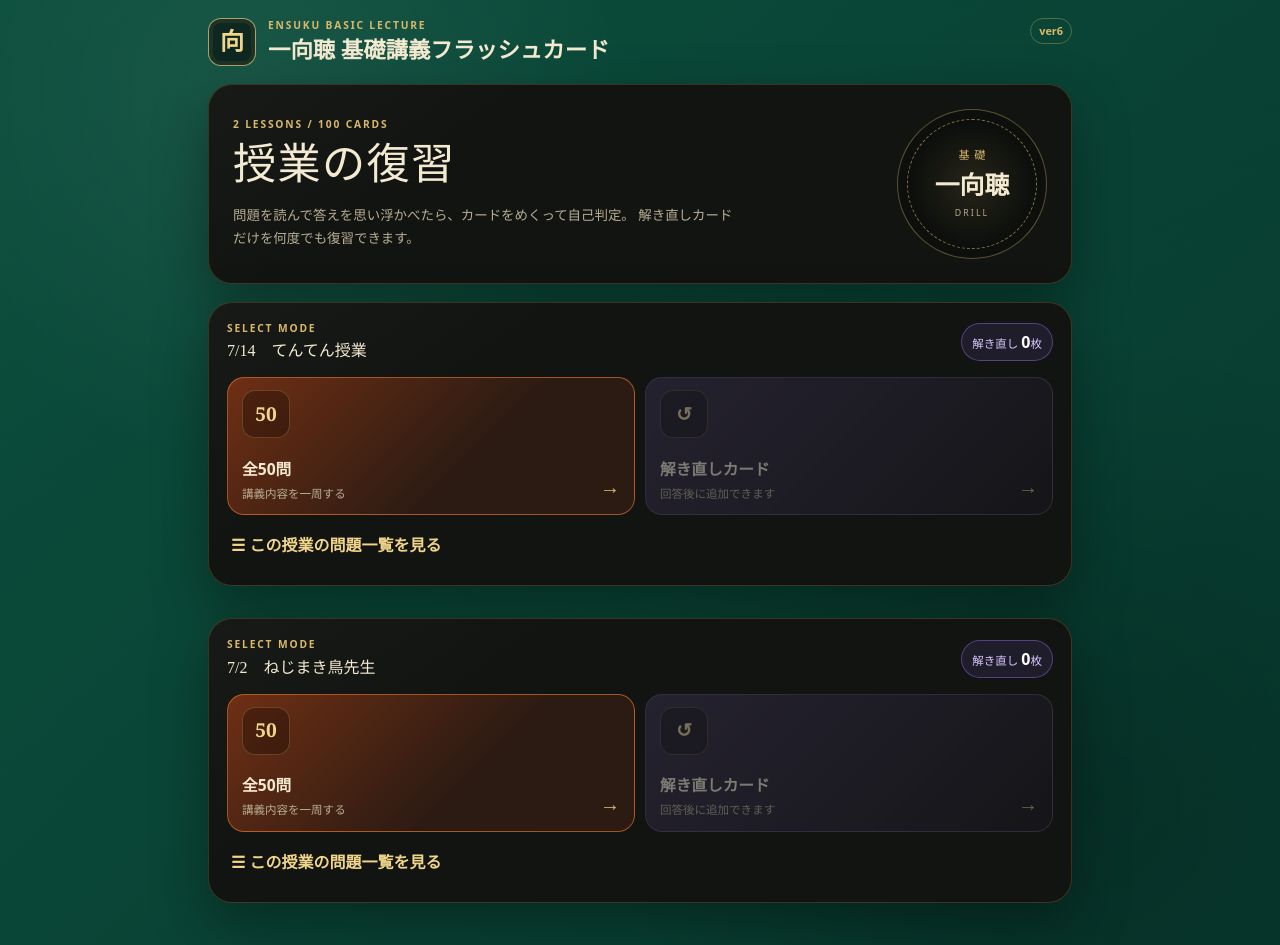
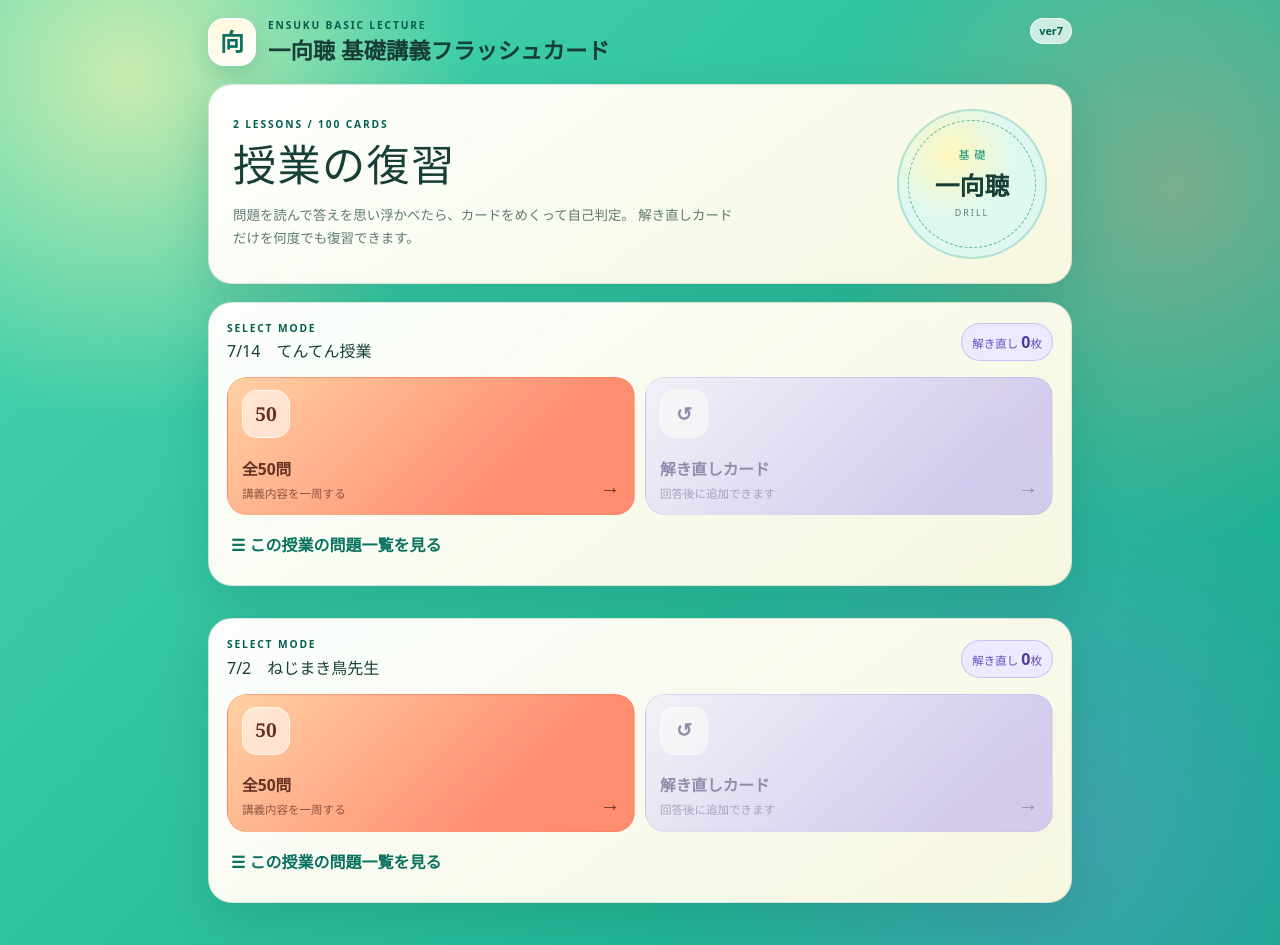
Before and after one commit to tenten-ensuku/ensuku-basic-flashcards, a Next.js app: page / in a window 1280 px wide. Built offline with nearby package versions, Linux system fonts and the light colour scheme.

Commit message:
Brighten flashcard interface

```diff
--- a/app/globals.css
+++ b/app/globals.css
@@ -1,21 +1,21 @@
 @import "tailwindcss";
 
 :root {
-  --felt: #0c4f3d;
-  --felt-dark: #07392e;
-  --panel: #111411;
-  --panel-2: #191c18;
-  --cream: #f4ead1;
-  --muted: #b8ad93;
-  --gold: #d9b86c;
-  --gold-bright: #f0d58b;
-  --orange: #ef7b32;
-  --orange-dark: #b74f1e;
-  --purple: #7654b5;
-  --purple-dark: #4c367b;
-  --green-light: #5fbf88;
-  --line: rgba(217, 184, 108, 0.2);
-  --shadow: 0 22px 55px rgba(0, 0, 0, 0.34);
+  --felt: #48d6b0;
+  --felt-dark: #12a98b;
+  --panel: #fffaf2;
+  --panel-2: #ffffff;
+  --cream: #173f37;
+  --muted: #607a73;
+  --gold: #0b8f75;
+  --gold-bright: #08715f;
+  --orange: #ff7e61;
+  --orange-dark: #e85f45;
+  --purple: #9d88f5;
+  --purple-dark: #725bd4;
+  --green-light: #0a9b76;
+  --line: rgba(20, 86, 73, 0.14);
+  --shadow: 0 18px 46px rgba(9, 91, 73, 0.18);
 }
 
 * {
@@ -59,8 +59,9 @@ summary:focus-visible {
   min-height: 100svh;
   overflow: hidden;
   background:
-    radial-gradient(circle at 20% 10%, rgba(255, 255, 255, 0.06), transparent 28%),
-    radial-gradient(circle at 85% 85%, rgba(0, 0, 0, 0.2), transparent 35%),
+    radial-gradient(circle at 10% 8%, rgba(255, 246, 178, 0.72), transparent 24%),
+    radial-gradient(circle at 92% 20%, rgba(255, 153, 125, 0.38), transparent 25%),
+    radial-gradient(circle at 82% 88%, rgba(157, 136, 245, 0.3), transparent 30%),
     linear-gradient(135deg, var(--felt), var(--felt-dark));
 }
 
@@ -69,7 +70,7 @@ summary:focus-visible {
   z-index: 0;
   inset: 0;
   pointer-events: none;
-  opacity: 0.3;
+  opacity: 0.16;
   background-image:
     repeating-linear-gradient(37deg, transparent 0 2px, rgba(255, 255, 255, 0.018) 2px 3px),
     repeating-linear-gradient(117deg, transparent 0 3px, rgba(0, 0, 0, 0.025) 3px 4px);
@@ -102,12 +103,12 @@ summary:focus-visible {
   width: 48px;
   height: 48px;
   place-items: center;
-  border: 1px solid rgba(240, 213, 139, 0.7);
-  border-radius: 13px;
-  background: rgba(12, 23, 18, 0.72);
-  color: var(--gold-bright);
-  box-shadow: inset 0 0 0 4px rgba(217, 184, 108, 0.08);
-  font-family: "Yu Mincho", "Hiragino Mincho ProN", serif;
+  border: 2px solid rgba(255, 255, 255, 0.85);
+  border-radius: 16px;
+  background: linear-gradient(145deg, #fff8d8, #ffffff);
+  color: #08715f;
+  box-shadow: 0 8px 20px rgba(8, 113, 95, 0.18);
+  font-family: inherit;
   font-size: 1.5rem;
   font-weight: 800;
 }
@@ -116,7 +117,7 @@ summary:focus-visible {
 .section-kicker,
 .hero-kicker {
   margin: 0 0 3px;
-  color: var(--gold);
+  color: #075f50;
   font-size: 0.64rem;
   font-weight: 800;
   letter-spacing: 0.18em;
@@ -124,7 +125,7 @@ summary:focus-visible {
 
 .brand h1 {
   margin: 0;
-  font-family: "Yu Mincho", "Hiragino Mincho ProN", serif;
+  font-family: inherit;
   font-size: clamp(1rem, 4vw, 1.4rem);
   font-weight: 800;
   line-height: 1.32;
@@ -132,10 +133,11 @@ summary:focus-visible {
 
 .version {
   align-self: start;
-  border: 1px solid rgba(217, 184, 108, 0.35);
+  border: 1px solid rgba(255, 255, 255, 0.8);
   border-radius: 999px;
   padding: 4px 8px;
-  color: var(--gold);
+  background: rgba(255, 255, 255, 0.72);
+  color: #075f50;
   font-size: 0.68rem;
   font-weight: 800;
 }
@@ -145,9 +147,7 @@ summary:focus-visible {
 .result-panel {
   border: 1px solid var(--line);
   border-radius: 24px;
-  background:
-    linear-gradient(145deg, rgba(255, 255, 255, 0.025), transparent 30%),
-    var(--panel);
+  background: linear-gradient(145deg, rgba(255, 255, 255, 0.98), rgba(255, 250, 226, 0.96));
   box-shadow: var(--shadow);
 }
 
@@ -164,7 +164,7 @@ summary:focus-visible {
 .hero-copy h2 {
   margin: 6px 0 12px;
   color: var(--cream);
-  font-family: "Yu Mincho", "Hiragino Mincho ProN", serif;
+  font-family: inherit;
   font-size: clamp(1.65rem, 7vw, 2.7rem);
   line-height: 1.24;
   letter-spacing: 0.03em;
@@ -184,11 +184,11 @@ summary:focus-visible {
   width: 150px;
   height: 150px;
   align-content: center;
-  border: 1px solid rgba(217, 184, 108, 0.38);
+  border: 2px solid rgba(8, 143, 117, 0.22);
   border-radius: 50%;
   background:
-    radial-gradient(circle, rgba(217, 184, 108, 0.13), transparent 58%),
-    rgba(0, 0, 0, 0.22);
+    radial-gradient(circle at 35% 30%, #fff7bd, transparent 45%),
+    #dff8ef;
   text-align: center;
 }
 
@@ -196,7 +196,7 @@ summary:focus-visible {
 .hero-seal::after {
   position: absolute;
   inset: 9px;
-  border: 1px dashed rgba(217, 184, 108, 0.35);
+  border: 1px dashed rgba(8, 143, 117, 0.35);
   border-radius: 50%;
   content: "";
 }
@@ -218,7 +218,7 @@ summary:focus-visible {
 
 .hero-seal strong {
   margin: 3px 0;
-  font-family: "Yu Mincho", "Hiragino Mincho ProN", serif;
+  font-family: inherit;
   font-size: 1.55rem;
 }
 
@@ -252,21 +252,21 @@ summary:focus-visible {
 .list-top h2,
 .result-panel h2 {
   margin: 0;
-  font-family: "Yu Mincho", "Hiragino Mincho ProN", serif;
+  font-family: inherit;
 }
 
 .review-count {
   flex: 0 0 auto;
-  border: 1px solid rgba(118, 84, 181, 0.65);
+  border: 1px solid rgba(114, 91, 212, 0.28);
   border-radius: 999px;
   padding: 6px 10px;
-  background: rgba(118, 84, 181, 0.15);
-  color: #d8c8ff;
+  background: #eee9ff;
+  color: #624dbd;
   font-size: 0.72rem;
 }
 
 .review-count strong {
-  color: #fff;
+  color: #4e3b9d;
   font-size: 1rem;
 }
 
@@ -283,8 +283,8 @@ summary:focus-visible {
   gap: 12px;
   width: 100%;
   min-height: 76px;
-  border: 1px solid rgba(217, 184, 108, 0.2);
-  border-radius: 17px;
+  border: 1px solid rgba(20, 86, 73, 0.12);
+  border-radius: 20px;
   padding: 12px 14px;
   background: var(--panel-2);
   cursor: pointer;
@@ -294,8 +294,8 @@ summary:focus-visible {
 
 .mode-card:not(:disabled):hover {
   transform: translateY(-2px);
-  border-color: rgba(240, 213, 139, 0.6);
-  background: #20251f;
+  border-color: rgba(8, 143, 117, 0.3);
+  filter: saturate(1.06) brightness(1.02);
 }
 
 .mode-card:active:not(:disabled) {
@@ -303,19 +303,21 @@ summary:focus-visible {
 }
 
 .mode-card--primary {
-  border-color: rgba(239, 123, 50, 0.6);
-  background: linear-gradient(135deg, #6f2f14, #2c1b13 60%);
+  border-color: rgba(232, 95, 69, 0.22);
+  background: linear-gradient(135deg, #ffd0a4, #ff8d70 72%);
+  color: #663225;
 }
 
 .mode-card--review {
-  border-color: rgba(118, 84, 181, 0.62);
-  background: linear-gradient(135deg, rgba(76, 54, 123, 0.78), #1c1727);
+  border-color: rgba(114, 91, 212, 0.22);
+  background: linear-gradient(135deg, #eee9ff, #b9a8fb 78%);
+  color: #44357f;
 }
 
 .mode-card:disabled {
   cursor: not-allowed;
-  filter: grayscale(0.4);
-  opacity: 0.48;
+  filter: grayscale(0.12);
+  opacity: 0.56;
 }
 
 .mode-card__number {
@@ -323,10 +325,10 @@ summary:focus-visible {
   width: 48px;
   height: 48px;
   place-items: center;
-  border: 1px solid rgba(217, 184, 108, 0.25);
-  border-radius: 13px;
-  background: rgba(0, 0, 0, 0.28);
-  color: var(--gold-bright);
+  border: 1px solid rgba(255, 255, 255, 0.68);
+  border-radius: 15px;
+  background: rgba(255, 255, 255, 0.54);
+  color: currentColor;
   font-family: Georgia, serif;
   font-size: 1.2rem;
   font-weight: 800;
@@ -343,12 +345,13 @@ summary:focus-visible {
 
 .mode-card small {
   margin-top: 4px;
-  color: var(--muted);
+  color: currentColor;
+  opacity: 0.72;
   font-size: 0.72rem;
 }
 
 .mode-card__arrow {
-  color: var(--gold);
+  color: currentColor;
   font-size: 1.25rem;
 }
 
@@ -372,7 +375,7 @@ summary:focus-visible {
 
 .last-result {
   margin: 0;
-  color: rgba(244, 234, 209, 0.68);
+  color: rgba(17, 74, 63, 0.72);
   font-size: 0.7rem;
 }
 
@@ -403,9 +406,11 @@ summary:focus-visible {
   width: 46px;
   height: 46px;
   place-items: center;
-  border: 1px solid rgba(217, 184, 108, 0.3);
+  border: 1px solid rgba(255, 255, 255, 0.78);
   border-radius: 14px;
-  background: rgba(10, 20, 16, 0.55);
+  background: rgba(255, 255, 255, 0.8);
+  color: #075f50;
+  box-shadow: 0 6px 18px rgba(9, 91, 73, 0.12);
   cursor: pointer;
   font-size: 1.2rem;
 }
@@ -442,7 +447,7 @@ summary:focus-visible {
   overflow: hidden;
   border: 1px solid rgba(217, 184, 108, 0.18);
   border-radius: 999px;
-  background: rgba(0, 0, 0, 0.35);
+  background: rgba(255, 255, 255, 0.62);
 }
 
 .progress-track span {
@@ -463,18 +468,16 @@ summary:focus-visible {
   display: grid;
   grid-template-rows: auto minmax(90px, 1fr) auto minmax(80px, auto);
   min-height: 0;
-  border: 1px solid rgba(217, 184, 108, 0.32);
+  border: 1px solid rgba(20, 86, 73, 0.14);
   border-radius: 26px;
   padding: clamp(20px, 5vw, 38px);
   overflow: hidden;
-  background:
-    linear-gradient(135deg, rgba(255, 255, 255, 0.03), transparent 34%),
-    var(--panel);
+  background: linear-gradient(145deg, #ffffff, #fffaf0);
   box-shadow: var(--shadow);
 }
 
 .flashcard--revealed {
-  border-color: rgba(95, 191, 136, 0.46);
+  border-color: rgba(10, 155, 118, 0.42);
 }
 
 .card-meta {
@@ -500,7 +503,7 @@ summary:focus-visible {
 .question-text {
   align-self: center;
   margin: 16px 0;
-  font-family: "Yu Mincho", "Hiragino Mincho ProN", serif;
+  font-family: inherit;
   font-size: clamp(1.25rem, 5.5vw, 2.05rem);
   font-weight: 800;
   line-height: 1.55;
@@ -606,13 +609,13 @@ summary:focus-visible {
   border: 1px solid rgba(95, 191, 136, 0.34);
   border-radius: 16px;
   padding: 12px;
-  background: rgba(33, 92, 63, 0.23);
+  background: #e4f8ef;
   animation: answer-in 180ms ease-out;
 }
 
 .answer-block p {
   margin: 0;
-  color: #c8f2d7;
+  color: #17624f;
   font-size: clamp(1rem, 4.3vw, 1.42rem);
   font-weight: 900;
   line-height: 1.45;
@@ -631,7 +634,7 @@ summary:focus-visible {
 
 .rating-panel > p {
   margin: 0 0 8px;
-  color: rgba(244, 234, 209, 0.72);
+  color: rgba(17, 74, 63, 0.76);
   font-size: 0.72rem;
   text-align: center;
 }
@@ -669,14 +672,15 @@ summary:focus-visible {
 }
 
 .rating-button--again {
-  border-color: #9775d3;
-  background: linear-gradient(#8364bd, var(--purple));
+  border-color: #a28cf3;
+  background: linear-gradient(#d9d0ff, var(--purple));
+  color: #382c72;
 }
 
 .rating-button--known {
   border-color: #ffc08e;
-  background: linear-gradient(#ff9553, var(--orange));
-  color: #23150d;
+  background: linear-gradient(#ffc08d, var(--orange));
+  color: #5b2b20;
 }
 
 .rating-button:disabled {
@@ -751,11 +755,11 @@ summary:focus-visible {
   display: grid;
   aspect-ratio: 1;
   place-content: center;
-  border: 1px solid rgba(217, 184, 108, 0.32);
+  border: 1px solid rgba(20, 86, 73, 0.14);
   border-radius: 26px;
   background:
-    radial-gradient(circle, rgba(217, 184, 108, 0.16), transparent 58%),
-    #171b17;
+    radial-gradient(circle, rgba(255, 223, 127, 0.54), transparent 58%),
+    #f1fbf7;
 }
 
 .rank-badge span {
@@ -821,13 +825,13 @@ summary:focus-visible {
 }
 
 .primary-button {
-  background: linear-gradient(#ff934e, var(--orange));
-  color: #20140d;
+  background: linear-gradient(#ffc08d, var(--orange));
+  color: #5b2b20;
 }
 
 .review-button {
-  background: linear-gradient(#8b6ac7, var(--purple));
-  color: #fff;
+  background: linear-gradient(#d9d0ff, var(--purple));
+  color: #382c72;
 }
 
 /* List */
@@ -851,7 +855,7 @@ summary:focus-visible {
 
 .list-lead {
   margin: 12px 0 16px;
-  color: rgba(244, 234, 209, 0.72);
+  color: rgba(17, 74, 63, 0.78);
   font-size: 0.78rem;
   line-height: 1.6;
 }
@@ -871,10 +875,11 @@ summary:focus-visible {
 }
 
 .question-row {
-  border: 1px solid rgba(217, 184, 108, 0.2);
+  border: 1px solid rgba(20, 86, 73, 0.14);
   border-radius: 15px;
   overflow: hidden;
-  background: rgba(17, 20, 17, 0.94);
+  background: rgba(255, 255, 255, 0.94);
+  box-shadow: 0 8px 22px rgba(9, 91, 73, 0.08);
 }
 
 .question-row--review {
@@ -910,7 +915,7 @@ summary:focus-visible {
   border-radius: 999px;
   padding: 3px 7px;
   background: var(--purple-dark);
-  color: #e0d3ff;
+  color: #ffffff;
   font-size: 0.62rem;
   white-space: nowrap;
 }
@@ -928,7 +933,7 @@ summary:focus-visible {
 .list-answer {
   border-top: 1px solid var(--line);
   padding: 13px 16px 16px 48px;
-  background: rgba(33, 92, 63, 0.2);
+  background: #e4f8ef;
 }
 
 .list-answer > span {
@@ -940,7 +945,7 @@ summary:focus-visible {
 
 .list-answer p {
   margin: 5px 0 0;
-  color: #cef1da;
+  color: #17624f;
   font-size: 0.88rem;
   font-weight: 800;
   line-height: 1.55;
@@ -960,12 +965,12 @@ summary:focus-visible {
   width: min(calc(100% - 36px), 814px);
   min-height: 54px;
   margin: auto;
-  border: 1px solid rgba(217, 184, 108, 0.48);
+  border: 1px solid rgba(255, 255, 255, 0.9);
   border-radius: 16px;
-  background: rgba(14, 17, 14, 0.96);
-  box-shadow: 0 14px 35px rgba(0, 0, 0, 0.4);
+  background: rgba(255, 255, 255, 0.94);
+  box-shadow: 0 14px 35px rgba(9, 91, 73, 0.22);
   cursor: pointer;
-  color: var(--gold-bright);
+  color: #08715f;
   font-weight: 900;
   backdrop-filter: blur(10px);
 }
--- a/app/layout.tsx
+++ b/app/layout.tsx
@@ -39,7 +39,7 @@ export const viewport: Viewport = {
   width: "device-width",
   initialScale: 1,
   viewportFit: "cover",
-  themeColor: "#0c4f3d",
+  themeColor: "#48d6b0",
 };
 
 export default function RootLayout({
```
Also changed, not shown: app/lib/flashcards.mjs, public/manifest.webmanifest, 2 other files (tests, documents, lock files or other folders).
